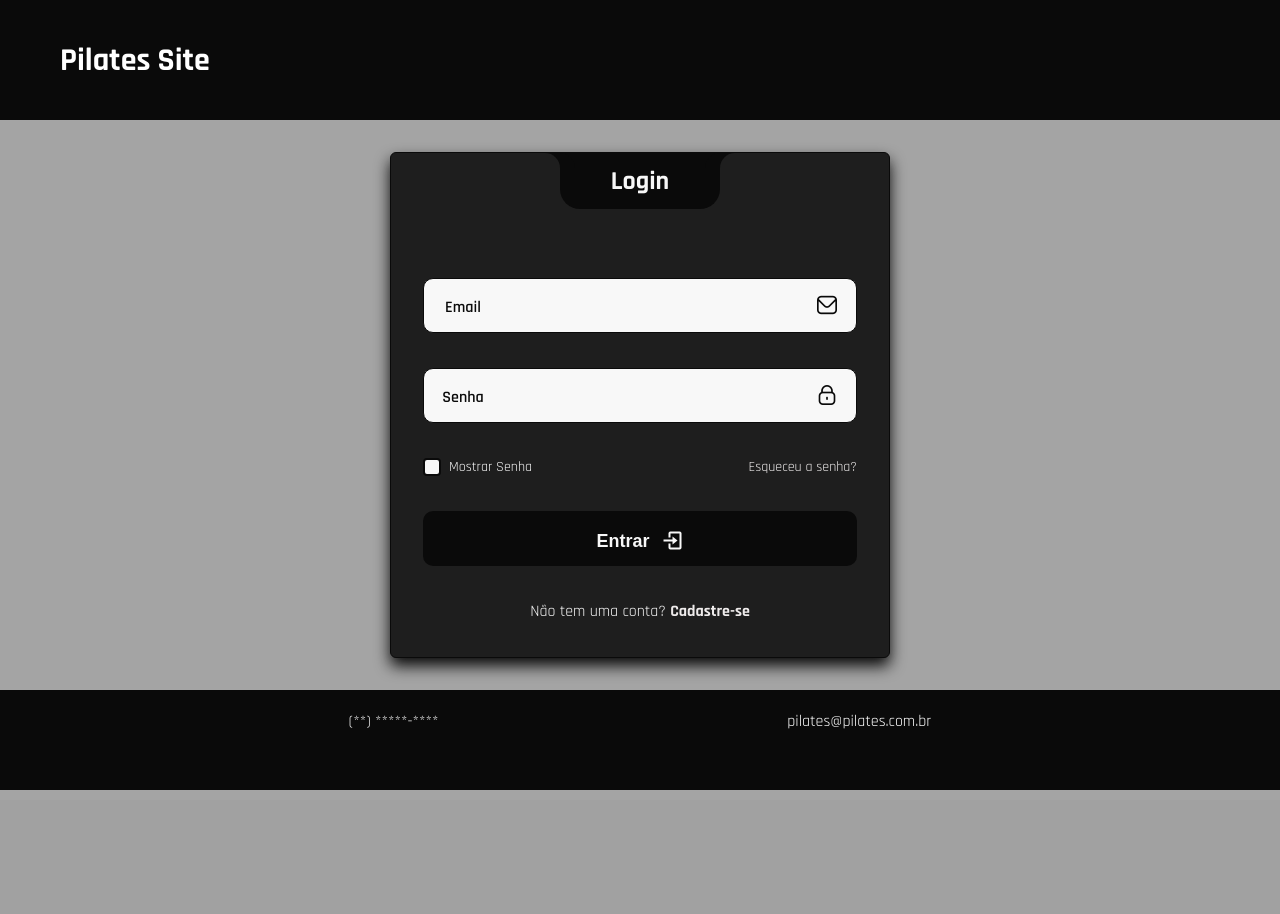
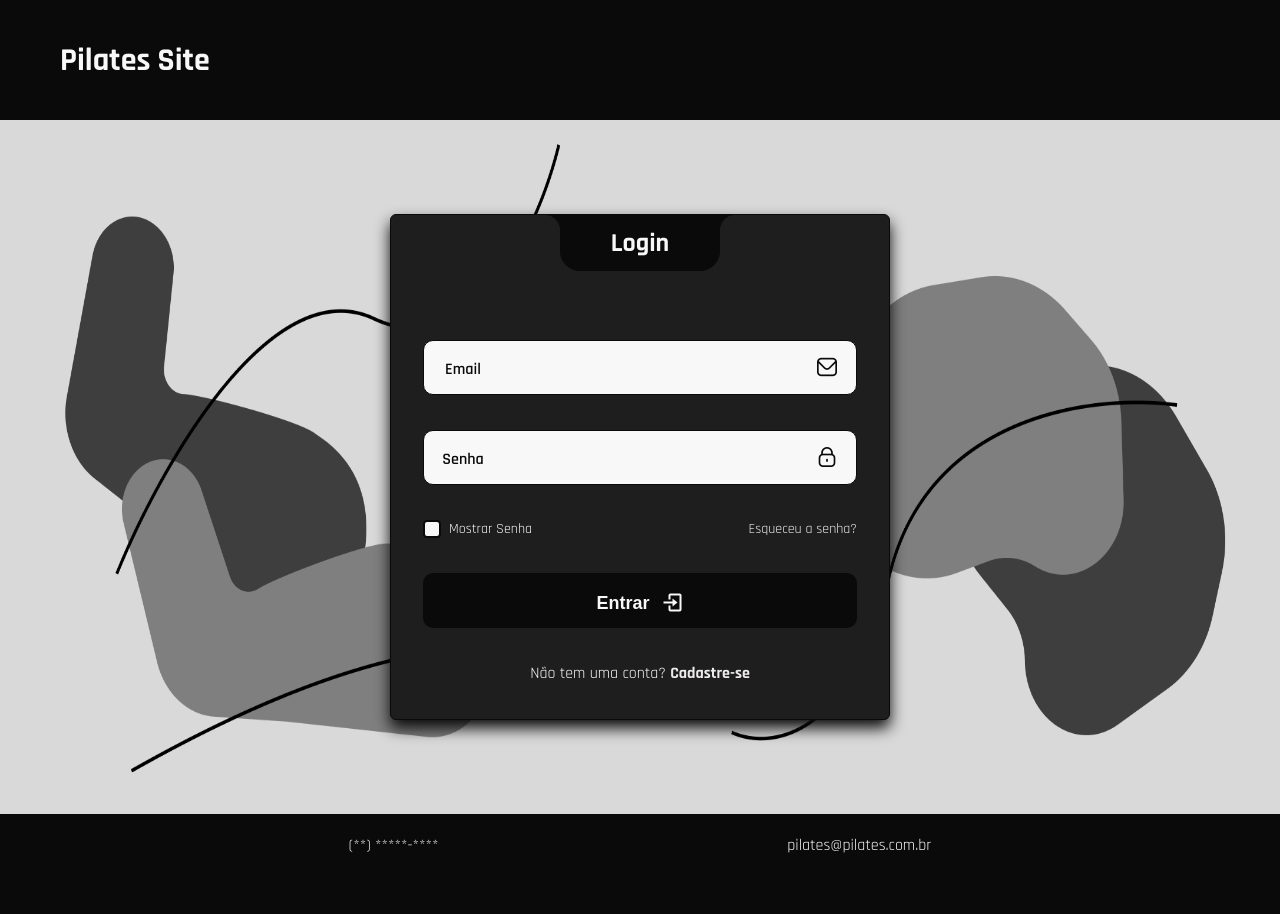
Before and after one commit to Kevyn-Cavalcanti/Vibe-Pilates, a Spring Boot app: page / in a window 1280 px wide. Before the commit the page ends 790 px from the top, so only its background shows below. Run offline with Spring Boot 4, Linux system fonts and the light colour scheme; some of the project's set-up classes (security, data sources, template engines, error pages and the like) are left out, and stand-ins take their place; some libraries are stand-ins or nearby versions.

Commit message:
CSS do login e home arrumados

```diff
--- a/src/main/resources/static/css/home.css
+++ b/src/main/resources/static/css/home.css
@@ -1,13 +1,13 @@
 .home {
-    background-image: url(../images/gradiente.png);
+    /* background-image: url(../images/gradiente.png); */
     background-size: cover;
     background-position: 0% 0%;
 }
 
 
 .btn {
-    background-color: #0A0A0A;
-    color: #fff;
+    background-color: var(--black-color);
+    color: var(--white-color);
     font-size: 1.8rem;
     font-weight: 600;
     padding: 30px;
@@ -17,12 +17,12 @@
     cursor: pointer;
     margin: 0;
     outline: none;
+    transition: var(--transition);
 }
 
 .btn:hover {
     transform: scale(1.1);
-    transition: 0.3s;
-    background-color: #1E1E1E;
+    transition: var(--transition);
 }
 
 .btn:hover .paragrafo{
@@ -36,13 +36,16 @@
     align-content: center;
     width: 100%;
     padding: 270px 0px;
-    background-image: url(../images/fundo.png);
-    background-size: cover 150%;
-    background-position: 50% 20%;
+    /* background-image: url(../images/fundo.png); */
+    /* background-size: cover 150%;
+    background-position: 50% 20%; */
 
 }
 
-.p {
+.title-home {
     font-size: 2.5rem;
     font-weight: 900;
+    margin-top: 1.5rem;
+    margin-bottom: 1.5rem;
+    color: var(--black-color);
 }
--- a/src/main/resources/static/css/login.css
+++ b/src/main/resources/static/css/login.css
@@ -11,7 +11,7 @@
   align-items: center;
   align-content: center;
   gap: 1.5rem;
-  height: 100%;
+  min-height: calc(100vh - 170px);
 }
 
 .wraper {
--- a/src/main/resources/static/css/style.css
+++ b/src/main/resources/static/css/style.css
@@ -9,9 +9,10 @@ html {
 :root {
 	--black-color: #0a0a0a;
 	--white-color: #f8f8f8;
+    --hover-color: #ababab;
 	--secondary-color: #1E1E1E;
 	--complementary-color: #2A2A37;
-	--bg-color: #a4a4a4;
+	--bg-color: #D9D9D9;
 	--destaque-color: #15dc5b;
 	--erro-color: #df0e0e;
 	--transition: 0.3s;
@@ -26,9 +27,13 @@ body {
 
 .container {
 	width: 100%;
+    min-height: calc(100vh - 170px);
 	display: flex;
 	flex-direction: column;
 	padding: 2rem;
+    background-image: url(../images/fundo.png);
+    background-size: 100% 100%;
+    background-position: 0% 0%;
 }
 
 #app {
@@ -43,12 +48,12 @@ body {
     align-items: center;
     height: 40px;
     width: 100%;
-    background-color: #0A0A0A;
+    background-color: var(--black-color);
     /* border-bottom: 1px solid rgba(255, 255, 255, 0.529); */
     padding: 60px;
     box-sizing: border-box;
     font-size: 1rem;
-    color: white;
+    color: var(--white-color);
 }
 
 /* nav principal */
@@ -58,12 +63,12 @@ body {
     align-items: center;
     width: 100%;
     height: 50px;
-    background-color: #1E1E1E;
+    background-color: var(--secondary-color);
     padding: 10px 8%;
     box-sizing: border-box;
     max-width: 100vw;
     font-size: 1rem;
-    color: white;
+    color: var(--white-color);
 }
 
 
@@ -91,7 +96,7 @@ body {
     background: none;
     border: none;
     text-decoration: none;
-    color: white;
+    color: var(--white-color);
     padding: 10px;
     font-size: 1.4rem;
     display: inline-block;
@@ -99,17 +104,16 @@ body {
 
 .navbtn:hover {
     cursor: pointer;
-    color: #ababab;
+    color: var(--hover-color);
 }
 
 Footer{
     display: flex;
-	position: sticky;
     flex-direction: row;
-    background-color: #0A0A0A;
+    background-color: var(--black-color);
     height: 100px;
     width: 100%;
-    color: white;
+    color: var(--white-color);
     font-size: 1rem;
     justify-content: space-evenly;
 	bottom: 0;
--- a/src/main/resources/static/js/app.js
+++ b/src/main/resources/static/js/app.js
@@ -1,9 +1,14 @@
 import { Login } from './components/login.js';
 import { Home } from './components/home.js';
+import { Agendar } from './components/agendar.js';
+import { Conta } from './components/conta.js';
+
 
 const routes = [
     { path: '/', component: Login },
     { path: '/home', component: Home },
+    { path: '/agendar', component: Agendar },
+    { path: '/conta', component: Conta },
 ];
 
 const router = VueRouter.createRouter({
@@ -31,11 +36,10 @@ const app = {
         <div class="nav-main" v-if="$route.path !== '/' && $route.path !== '/login'">
             <nav class="info-nav-main">
                 <ul class="nav-list">
-                    <li><a href="#" class="navbtn">Home</a></li>
-                    <li><a href="#" class="navbtn">Agendar Aula</a></li>
-                    <li><a href="#" class="navbtn">Conta</a></li>
+                    <li><router-link to="/home" class="navbtn">Home</router-link></li>
+                    <li><router-link to="/agendar" class="navbtn">Agendar Aula</router-link></li>
+                    <li><router-link to="/conta" class="navbtn">Conta</router-link></li>
                 </ul>
-
             </nav>
         </div>
     </header>
--- /dev/null
+++ b/src/main/resources/static/js/components/agendar.js
@@ -0,0 +1,13 @@
+export const Agendar = {
+    data() {
+        //variáveis
+    },
+    methods: {
+
+    },
+    template: `
+    <section class="agendar">
+        <h1>Agendar</h1>
+    </section>
+    `,
+};
--- /dev/null
+++ b/src/main/resources/static/js/components/conta.js
@@ -0,0 +1,13 @@
+export const Conta = {
+    data() {
+        //variáveis
+    },
+    methods: {
+
+    },
+    template: `
+    <section class="conta">
+        <h1>Conta</h1>
+    </section>
+    `,
+};
--- a/src/main/resources/static/js/components/home.js
+++ b/src/main/resources/static/js/components/home.js
@@ -8,7 +8,7 @@ export const Home = {
     template: `
     <section class="home">
         <div class="paragrafo">
-            <p class="p">Esse pode ser o começo da sua jornada!</p>
+            <h2 class="title-home">Esse pode ser o começo da sua jornada!</h2>
             <button class="btn">Agende sua Primeira Aula!</button>
         </div>
     </section>
```
